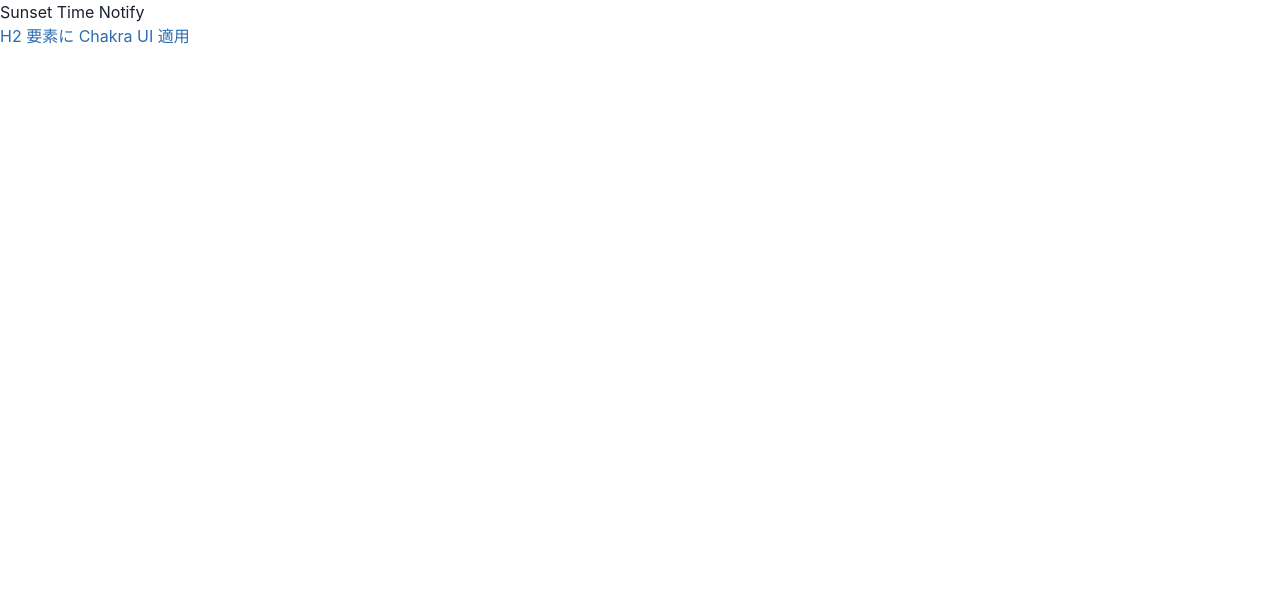
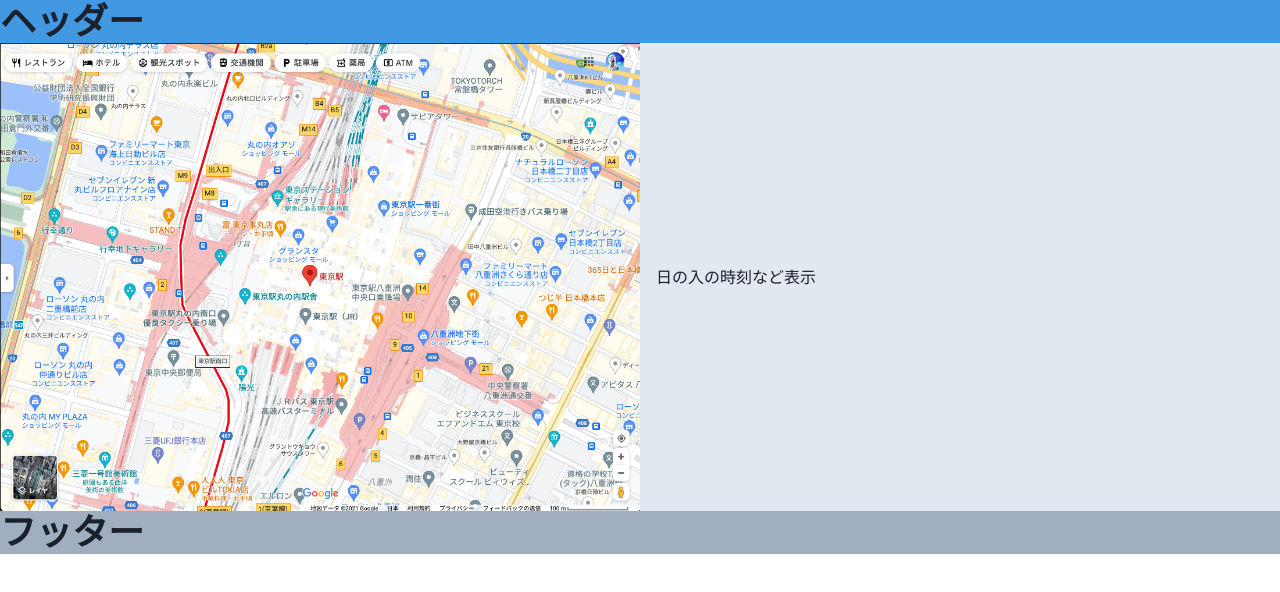
Before and after one commit to y4shiro/sunset-time-notify-achived, a Next.js app: page / in a window 1280 px wide. Shown: the top 592 px of the page. Built offline with nearby package versions, Linux system fonts and the light colour scheme.

Commit message:
各コンポーネントを一旦追加

```diff
--- /dev/null
+++ b/src/components/Footer.tsx
@@ -0,0 +1,12 @@
+import React from 'react';
+import { Heading } from '@chakra-ui/react';
+
+const Footer: React.FC = () => {
+  return (
+    <>
+      <Heading bg='gray.400'>フッター</Heading>
+    </>
+  );
+};
+
+export default Footer;
--- /dev/null
+++ b/src/components/Header.tsx
@@ -0,0 +1,12 @@
+import React from 'react';
+import { Heading } from '@chakra-ui/react';
+
+const Header: React.FC = () => {
+  return (
+    <>
+      <Heading bg='blue.400'>ヘッダー</Heading>
+    </>
+  );
+};
+
+export default Header;
--- /dev/null
+++ b/src/components/MainContent.tsx
@@ -0,0 +1,18 @@
+import React from 'react';
+import { Box, Heading, HStack } from '@chakra-ui/react';
+
+import Map from './Map';
+import SunsetInfo from './SunsetInfo';
+
+const MainContent: React.FC = () => {
+  return (
+    <>
+      <HStack bg='gray.200' spacing='16px'>
+        <Map />
+        <SunsetInfo />
+      </HStack>
+    </>
+  );
+};
+
+export default MainContent;
--- /dev/null
+++ b/src/components/Map.tsx
@@ -0,0 +1,13 @@
+import React from 'react';
+// import Image from 'next/image';
+import { Image } from '@chakra-ui/react';
+
+const Map: React.FC = () => {
+  return (
+    <>
+      <Image src='/Map.png' boxSize='50%' />
+    </>
+  );
+};
+
+export default Map;
--- /dev/null
+++ b/src/components/SunsetInfo.tsx
@@ -0,0 +1,14 @@
+import React from 'react';
+import { Box, Text } from '@chakra-ui/react';
+
+const SunsetInfo: React.FC = () => {
+  return (
+    <>
+      <Box w='50%'>
+        <Text>日の入の時刻など表示</Text>
+      </Box>
+    </>
+  );
+};
+
+export default SunsetInfo;
--- a/src/pages/index.tsx
+++ b/src/pages/index.tsx
@@ -4,13 +4,16 @@
 import React from 'react';
 import { Box, chakra } from '@chakra-ui/react';
 
+import Header from '../components/Header';
+import Footer from 'src/components/Footer';
+import MainContent from 'src/components/MainContent';
+
 const Home: NextPage = () => {
   return (
     <>
-      <h1>Sunset Time Notify</h1>
-      <Box>
-        <chakra.h2 color='blue.600'>H2 要素に Chakra UI 適用</chakra.h2>
-      </Box>
+      <Header />
+      <MainContent />
+      <Footer />
     </>
   );
 };
```
Also changed, not shown: public/Map.png (added).
